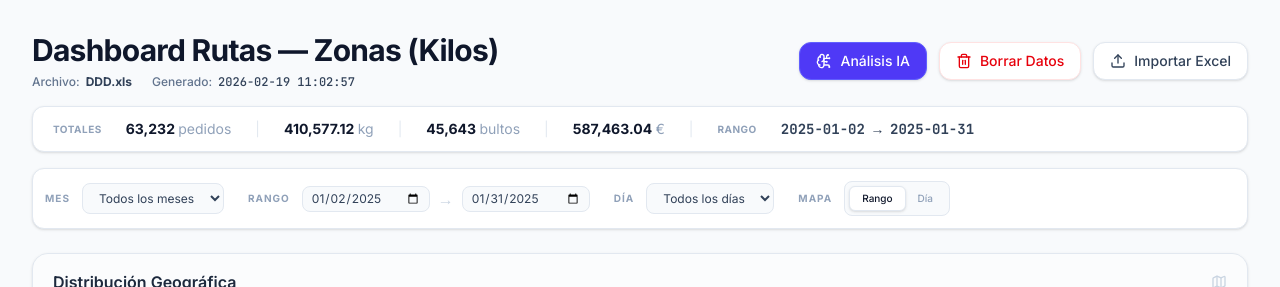
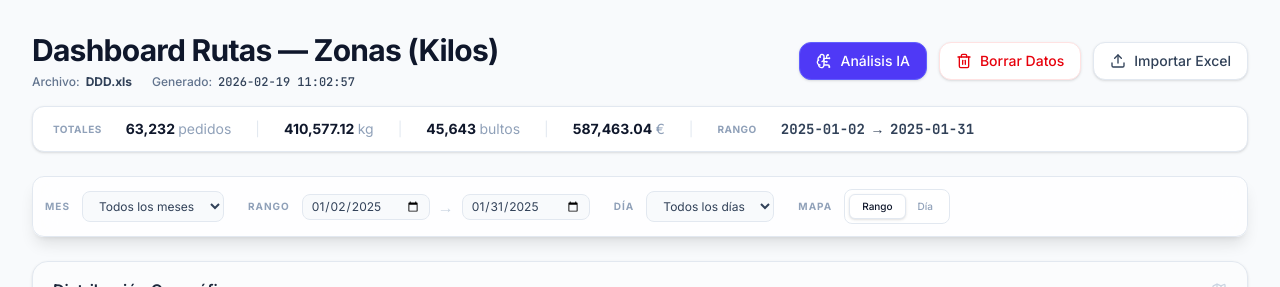
Before and after one commit to pascualp/zonas-por-kilos-, a React (Vite) app: page / in a window 1280 px wide. Shown: the top 287 px of the page. Built offline with nearby package versions, Linux system fonts and the light colour scheme.

Commit message:
feat: Make filters bar sticky and update styling
Implements a sticky header for the filters bar, ensuring it remains visible as the user scrolls. Also applies minor styling updates to improve the visual appearance of the filters and map mode toggles.

```diff
--- a/src/App.tsx
+++ b/src/App.tsx
@@ -718,9 +718,10 @@ export default function App() {
           <span className="text-slate-400 font-bold uppercase text-[10px] tracking-wider">Rango</span>
           <span className="font-mono text-slate-700 font-semibold">{data.min_fecha} → {data.max_fecha}</span>
         </div>
+      </header>
 
-        {/* Filters Bar */}
-        <div className="bg-white border border-slate-200 rounded-xl p-3 flex flex-wrap items-center gap-6 shadow-sm">
+      {/* Filters Bar (Sticky) */}
+      <div className="sticky top-4 z-[100] bg-white/80 backdrop-blur-md border border-slate-200 rounded-xl p-3 flex flex-wrap items-center gap-6 shadow-lg">
           <div className="flex items-center gap-3">
             <label className="text-[10px] font-bold text-slate-400 uppercase tracking-widest">Mes</label>
             <select
@@ -776,7 +777,7 @@ export default function App() {
 
           <div className="flex items-center gap-3">
             <label className="text-[10px] font-bold text-slate-400 uppercase tracking-widest">Mapa</label>
-            <div className="flex bg-slate-50 p-1 rounded-lg border border-slate-200">
+            <div className="flex bg-white/50 p-1 rounded-lg border border-slate-200">
               <button
                 className={cn("px-3 py-1 text-[10px] rounded-md transition-all font-medium", filters.mapMode === 'range' ? "bg-white text-slate-900 shadow-sm border border-slate-200" : "text-slate-400")}
                 onClick={() => setFilters({ ...filters, mapMode: 'range' })}
@@ -791,8 +792,7 @@ export default function App() {
               </button>
             </div>
           </div>
-        </div>
-      </header>
+      </div>
 
       <div className="space-y-6">
         {/* AI Analysis Section */}
```
